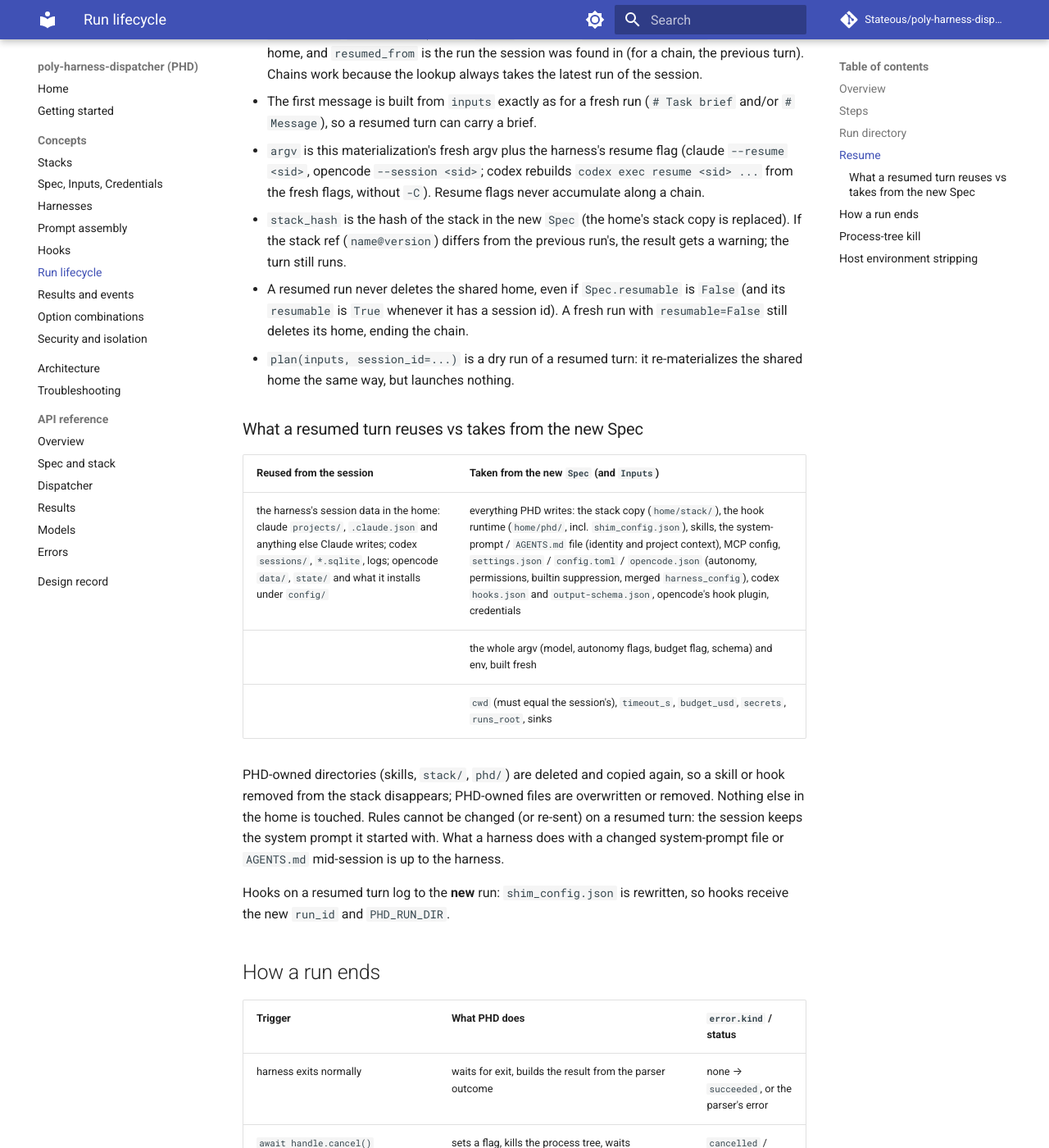
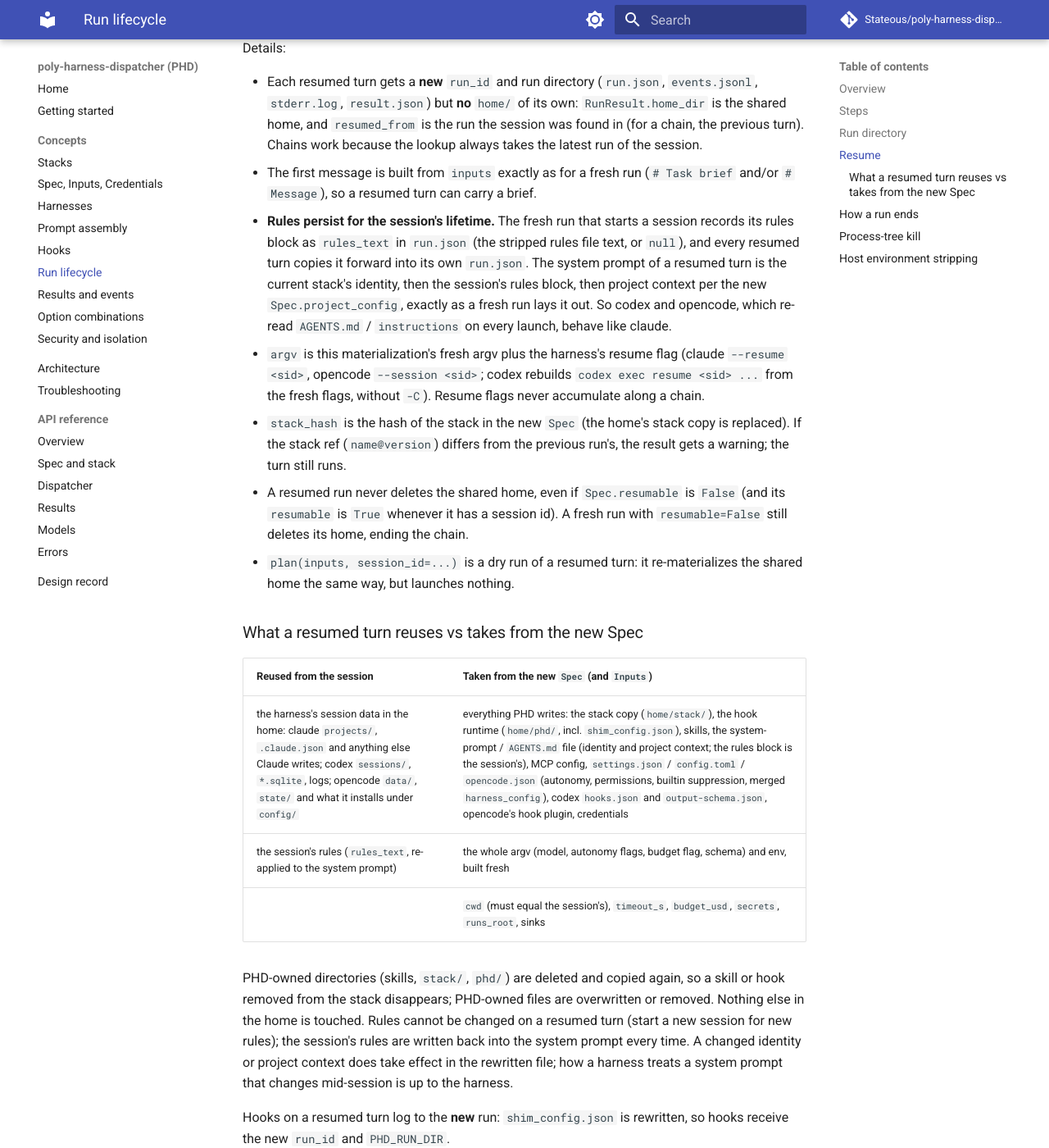
Before and after one commit to StateousLabs/poly-harness-dispatcher, an MkDocs documentation site: the page built from docs/concepts/run-lifecycle.md, in a window 1280 px wide and 1400 px high, scrolled down 3821 px. Shown: the whole window at 82% size. Built offline with MkDocs 1.6.1 and Material for MkDocs 9.7.7, drawn with Linux system fonts in a browser that asks for light colours; comment, search, counter and statistics services are not loaded; some of the changed text lies outside the part shown.

Commit message:
Re-apply a session's rules on every resumed turn
Record the rules block as rules_text in run.json when a session starts and copy
it forward on each resumed turn; the resumed system prompt is the current
identity plus the session's rules (plus project context). Document that rules
persist for the session and list the unguarded concurrent resumes and the
ledger scan as known limitations.

Co-Authored-By: Claude Opus 5.5 <noreply@anthropic.com>
Claude-Session: https://claude.ai/code/session_013Y5zqw3Gd7dFuxyoGDVHGQ

```diff
--- a/docs/concepts/run-lifecycle.md
+++ b/docs/concepts/run-lifecycle.md
@@ -69,7 +69,7 @@ sequenceDiagram
 
 | File | Written by | Contents |
 |---|---|---|
-| `run.json` | `Dispatcher` (plan / start) | `run_id`, `harness`, `model`, `cwd`, `argv`, `env` (values of names matching `TOKEN`, `KEY`, `AUTH_CONTENT`, `SECRET`, `PASSWORD` replaced by `<redacted>`), `stdin` (the full first message), `warnings`, `session_id` (the session being resumed, else `null`), `resumed_from`, `home` |
+| `run.json` | `Dispatcher` (plan / start) | `run_id`, `harness`, `model`, `cwd`, `argv`, `env` (values of names matching `TOKEN`, `KEY`, `AUTH_CONTENT`, `SECRET`, `PASSWORD` replaced by `<redacted>`), `stdin` (the full first message), `warnings`, `session_id` (the session being resumed, else `null`), `resumed_from`, `home`, `rules_text` (the session's rules block content, or `null`) |
 | `events.jsonl` | `RunHandle` | `{"run_id", "harness", "type", "data", "ts", "raw"}` per line ([events](results-and-events.md#events)) |
 | `stderr.log` | `HarnessProcess` | unfiltered stderr bytes |
 | `result.json` | `LocalLedger.put` | `RunResult.to_dict()` |
@@ -103,11 +103,12 @@ Checks, all made before anything is written:
 
 | Check | Why | If it fails |
 |---|---|---|
-| `inputs.rules` is `None` | rules are part of the system prompt, which the harness (claude) snapshots at session start | `UnsupportedFeature` ("rules cannot be passed when resuming a session") |
+| `inputs.rules` is `None` | rules belong to the session: the ones it started with are re-applied on every turn | `UnsupportedFeature` ("rules cannot be passed when resuming a session") |
 | a finished run in **this** dispatcher's ledger has `RunResult.session_id == session_id` | PHD finds the session's home through the ledger; the latest such run (by `started_at`) is used, whatever its status | `NotResumable` ("no finished run with session") |
 | that run's harness is `spec.harness` | sessions are harness-specific | `NotResumable` ("belongs to") |
 | its `home_dir` still exists | the home holds the harness session (claude `CLAUDE_CONFIG_DIR`, codex `CODEX_HOME`, opencode `XDG_DATA_HOME`) | `NotResumable` ("no longer exists"); happens after `resumable=False` |
 | its `cwd` is `spec.cwd` | claude keys sessions by working directory | `NotResumable` ("ran in cwd") |
+| its `run.json` exists | it carries the session's `rules_text` | `NotResumable` ("has no run.json") |
 
 Details:
 
@@ -117,6 +118,11 @@ Details:
   the latest run of the session.
 - The first message is built from `inputs` exactly as for a fresh run (`# Task brief` and/or `# Message`), so a
   resumed turn can carry a brief.
+- **Rules persist for the session's lifetime.** The fresh run that starts a session records its rules block as
+  `rules_text` in `run.json` (the stripped rules file text, or `null`), and every resumed turn copies it forward
+  into its own `run.json`. The system prompt of a resumed turn is the current stack's identity, then the
+  session's rules block, then project context per the new `Spec.project_config`, exactly as a fresh run lays it
+  out. So codex and opencode, which re-read `AGENTS.md` / `instructions` on every launch, behave like claude.
 - `argv` is this materialization's fresh argv plus the harness's resume flag (claude `--resume <sid>`, opencode
   `--session <sid>`; codex rebuilds `codex exec resume <sid> ...` from the fresh flags, without `-C`). Resume flags
   never accumulate along a chain.
@@ -131,14 +137,15 @@ Details:
 
 | Reused from the session | Taken from the new `Spec` (and `Inputs`) |
 |---|---|
-| the harness's session data in the home: claude `projects/`, `.claude.json` and anything else Claude writes; codex `sessions/`, `*.sqlite`, logs; opencode `data/`, `state/` and what it installs under `config/` | everything PHD writes: the stack copy (`home/stack/`), the hook runtime (`home/phd/`, incl. `shim_config.json`), skills, the system-prompt / `AGENTS.md` file (identity and project context), MCP config, `settings.json` / `config.toml` / `opencode.json` (autonomy, permissions, builtin suppression, merged `harness_config`), codex `hooks.json` and `output-schema.json`, opencode's hook plugin, credentials |
-| | the whole argv (model, autonomy flags, budget flag, schema) and env, built fresh |
+| the harness's session data in the home: claude `projects/`, `.claude.json` and anything else Claude writes; codex `sessions/`, `*.sqlite`, logs; opencode `data/`, `state/` and what it installs under `config/` | everything PHD writes: the stack copy (`home/stack/`), the hook runtime (`home/phd/`, incl. `shim_config.json`), skills, the system-prompt / `AGENTS.md` file (identity and project context; the rules block is the session's), MCP config, `settings.json` / `config.toml` / `opencode.json` (autonomy, permissions, builtin suppression, merged `harness_config`), codex `hooks.json` and `output-schema.json`, opencode's hook plugin, credentials |
+| the session's rules (`rules_text`, re-applied to the system prompt) | the whole argv (model, autonomy flags, budget flag, schema) and env, built fresh |
 | | `cwd` (must equal the session's), `timeout_s`, `budget_usd`, `secrets`, `runs_root`, sinks |
 
 PHD-owned directories (skills, `stack/`, `phd/`) are deleted and copied again, so a skill or hook removed from the
 stack disappears; PHD-owned files are overwritten or removed. Nothing else in the home is touched. Rules cannot be
-changed (or re-sent) on a resumed turn: the session keeps the system prompt it started with. What a harness does
-with a changed system-prompt file or `AGENTS.md` mid-session is up to the harness.
+changed on a resumed turn (start a new session for new rules); the session's rules are written back into the
+system prompt every time. A changed identity or project context does take effect in the rewritten file; how a
+harness treats a system prompt that changes mid-session is up to the harness.
 
 Hooks on a resumed turn log to the **new** run: `shim_config.json` is rewritten, so hooks receive the new
 `run_id` and `PHD_RUN_DIR`.
```
Also changed, not shown: docs/concepts/prompt-assembly.md (+7 -9 lines), docs/concepts/security-and-isolation.md (+5 -0 lines), docs/reference/dispatcher.md (+1 -1 lines), docs/troubleshooting.md (+2 -2 lines), 7 other files.
